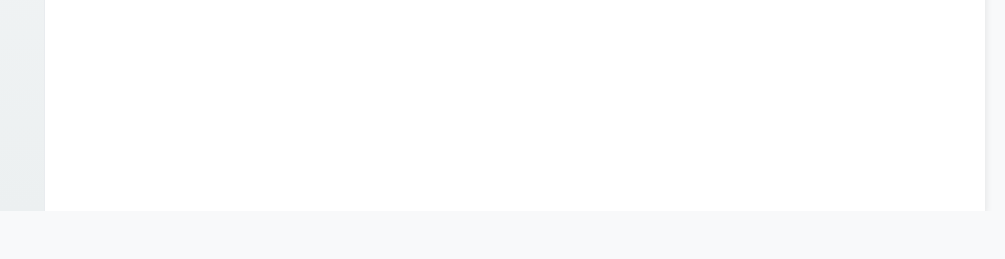
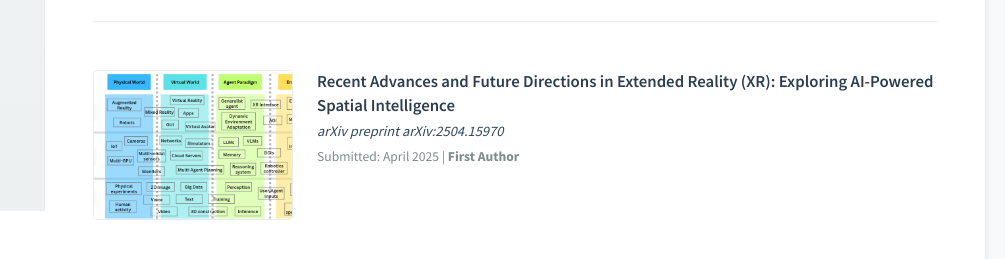
Before and after one commit to NokkTsang/NokkTsang.github.io, a plain HTML site: page index.html in a window 1280 px wide. Both pictures are taken after a click on the link "Publications". Shown: the part 589-848 px from the top of the page, 275-1280 px from the left. Before the commit the page ends 800 px from the top, so only its background shows below. Drawn offline with nearby package versions, Linux system fonts and the light colour scheme.

Commit message:
update pub

```diff
--- a/index.html
+++ b/index.html
@@ -1040,7 +1040,7 @@ h3 {
             <h2>Publications</h2>
             <div class="publication-item">
               <div class="publication-image">
-                <img src="media/DRL_UAV.png" alt="Cognitive UAV Tracking Paper">
+                <img src="media/DRL_UAV.png" alt="DRL_UAV">
               </div>
               <div class="publication-content">
                 <div class="publication-title">Cognitive UAV Tracking: Leveraging DRL and Hybrid Curriculum Learning for Target Reacquisition</div>
@@ -1050,7 +1050,7 @@ h3 {
             </div>
             <div class="publication-item">
               <div class="publication-image">
-                <img src="media/Nezha_MB.png" alt="Nezha-MB Paper">
+                <img src="media/Nezha_MB.png" alt="Nezha-MB">
               </div>
               <div class="publication-content">
                 <div class="publication-title">Nezha-MB: Design and Implementation of a Morphing Hybrid Aerial-Underwater Vehicle</div>
@@ -1058,6 +1058,15 @@ h3 {
                 <div class="publication-meta">Accepted: January 2025 | <strong>Third Author</strong></div>
               </div>
             </div>
+            <div class="publication-item">
+              <div class="publication-image">
+                <img src="media/XR_review.png" alt="XR_review">
+              </div>
+              <div class="publication-content">
+                <div class="publication-title">Recent Advances and Future Directions in Extended Reality (XR): Exploring AI-Powered Spatial Intelligence</div>
+                <div class="publication-venue">arXiv preprint arXiv:2504.15970</div>
+                <div class="publication-meta">Submitted: April 2025 | <strong>First Author</strong></div>
+              </div>
           </div>
         </section>
 
```
